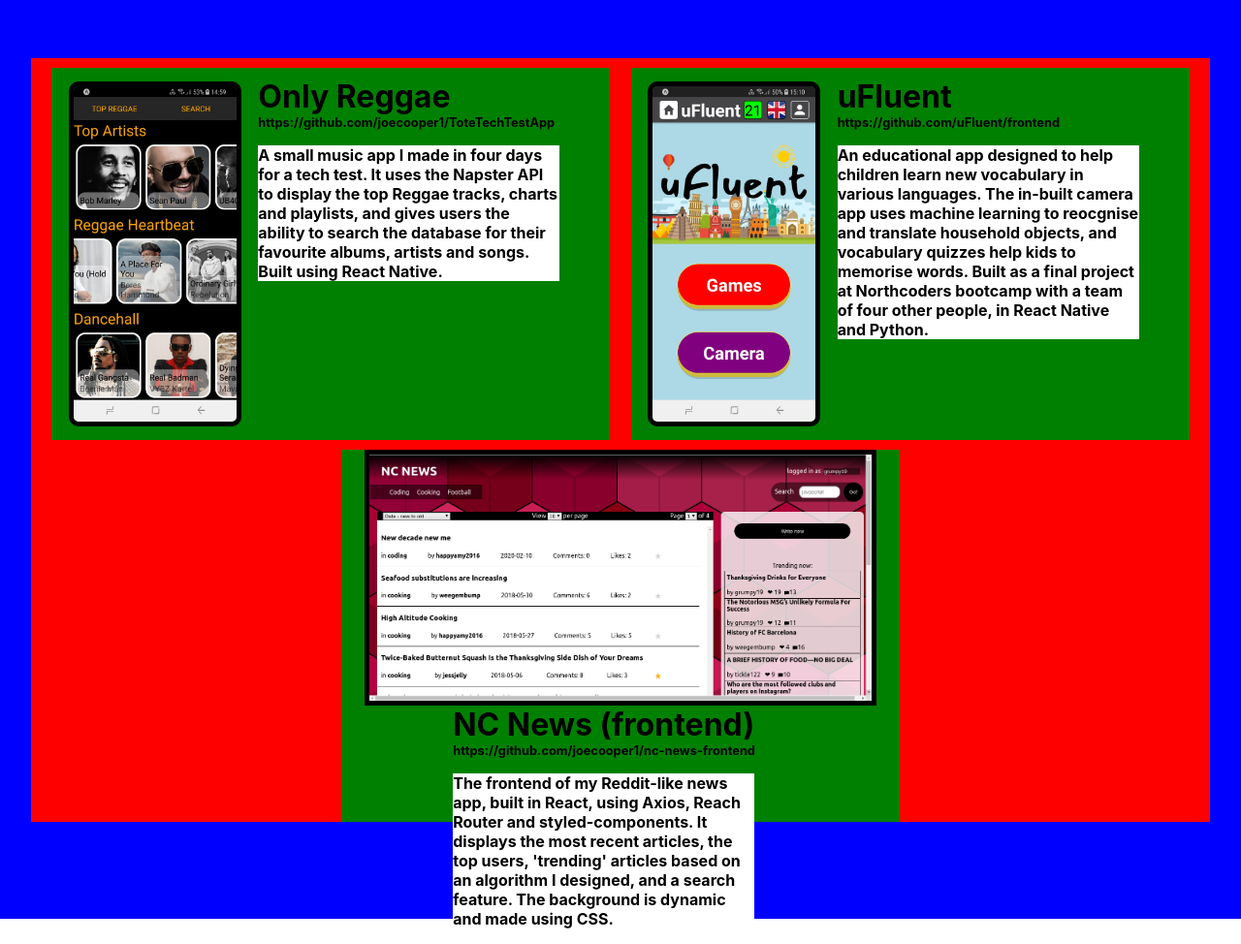
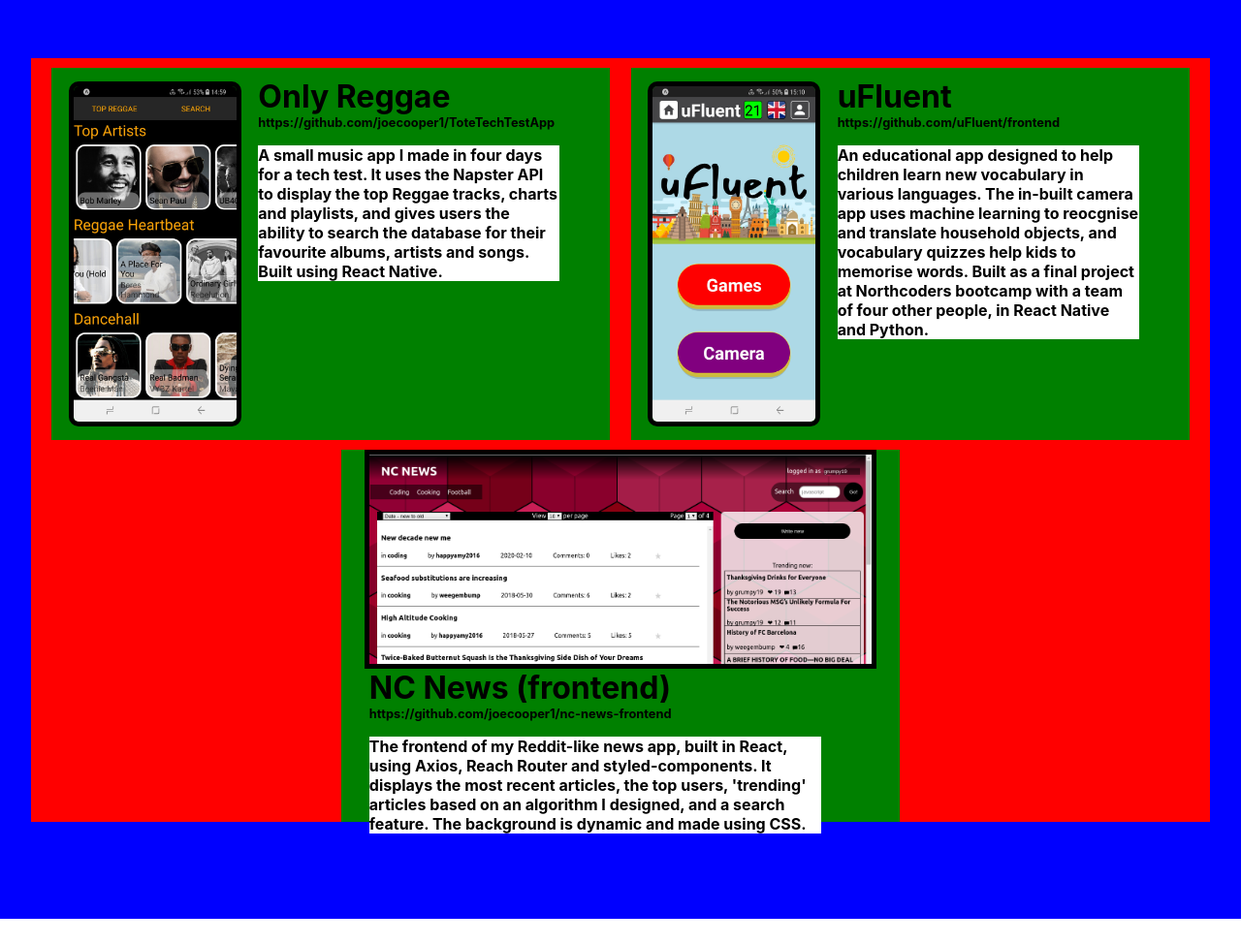
Before and after one commit to joecooper1/pf, a React (Create React App) app: page / in a window 1280 px wide. Shown: the part 772-1746 px from the top of the page at 97% size. After the commit the page ends 1720 px from the top, so only its background shows below. Built offline with nearby package versions, Linux system fonts and the light colour scheme.

Commit message:
change style for horizontal type

```diff
--- a/src/components/Project.js
+++ b/src/components/Project.js
@@ -22,7 +22,7 @@
   return (
     <ProjectStyle width={dimensions.width} type={type}>
       <Image src={data.url} alt={`Screenshot of ${data.name}`} type={type} />
-      <Info width={dimensions.width}>
+      <Info width={dimensions.width} type={type}>
         <Title width={dimensions.width}>{data.name}</Title>
         <Link href={data.github} width={dimensions.width}>
           {githubLink}
--- a/src/styles/Projects.js
+++ b/src/styles/Projects.js
@@ -65,7 +65,7 @@
 
 export const Info = styled.div`
   width: ${(props) => {
-    return props.width > 1024 ? "60%" : "70%";
+    return props.type === 'vertical' ? props.width > 1024 ? "60%" : "70%" : props.width > 1024 ? "90%" : "95%";
   }};
   height: 95%;
   display: flex;
```
Also changed, not shown: src/images/ncnews.png.
